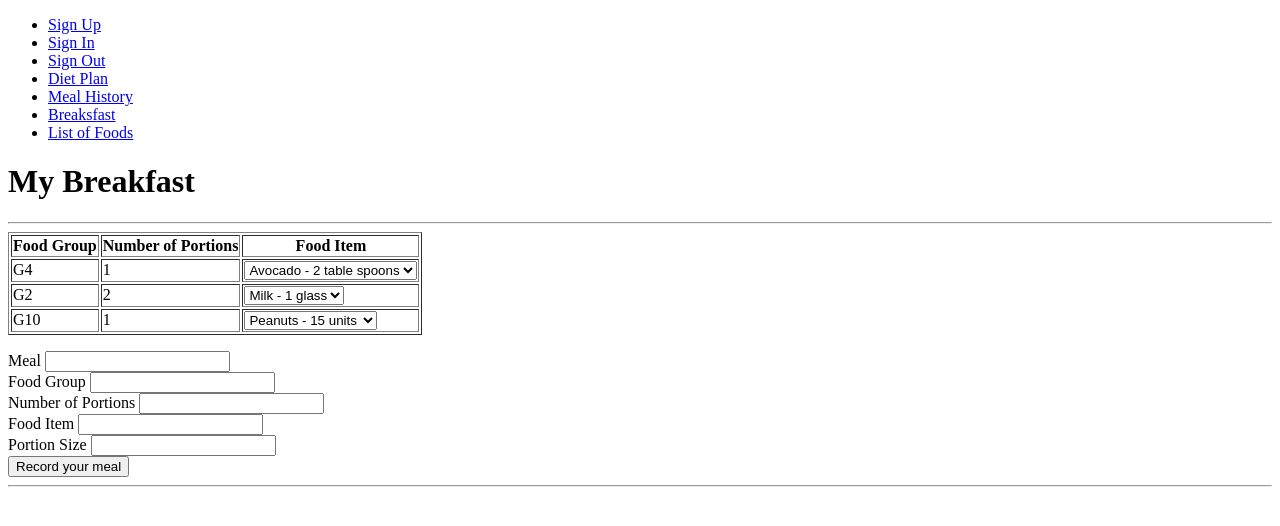
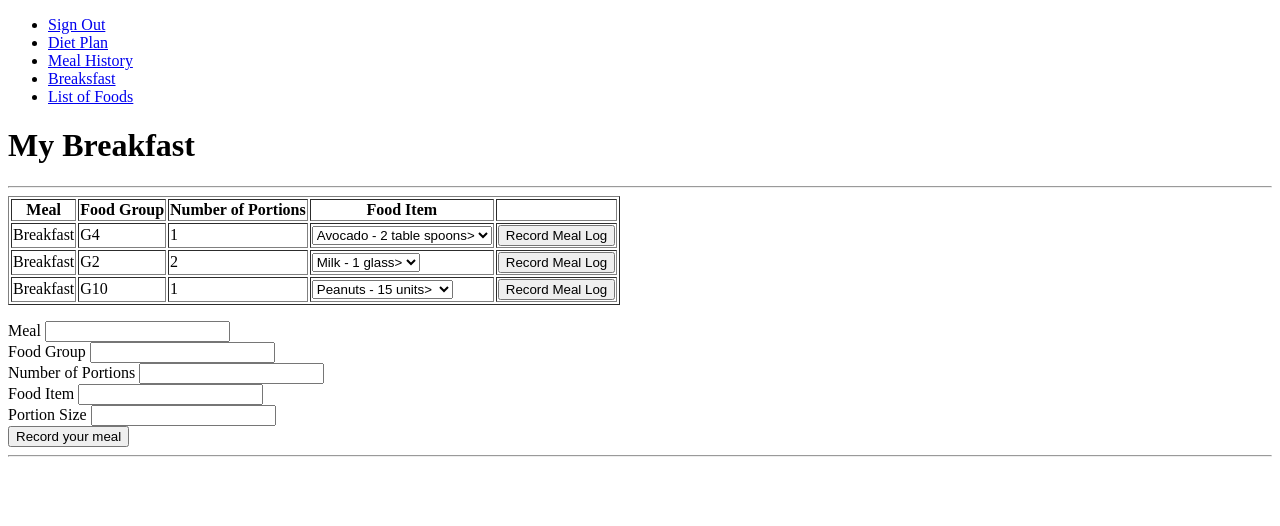
Before and after one commit to ricardoeavd/final_projet_base, a Rails app: page /breakfast in a window 1280 px wide. Shown: the top 526 px of the page. Run offline with Rails 7, Linux system fonts and the light colour scheme; a user stored in the database is signed in; data comes from the database, SQL or seed files in the repository; both versions use the stored data as it was after the commit.

Commit message:
Trial 3.2

```diff
--- a/app/controllers/meals_controller.rb
+++ b/app/controllers/meals_controller.rb
@@ -24,7 +24,7 @@ class MealsController < ApplicationController
     the_meal.food_group_name = params.fetch("query_food_group_name")
     the_meal.portions = params.fetch("query_portions")
     the_meal.food_item_name = params.fetch("query_food_item_name")
-    the_meal.portion_size = params.fetch("query_portion_size")
+    the_meal.portion_size = Fooditem.where({:food_item_name=>the_meal.food_item_name}).at(0).portion_size
 
     if the_meal.valid?
       the_meal.save
--- a/app/views/diets/breakfast.html.erb
+++ b/app/views/diets/breakfast.html.erb
@@ -5,6 +5,10 @@
   <div>
     <table border="1">
       <tr>
+
+        <th>
+          Meal
+        </th>
 
         <th>
           Food Group
@@ -18,10 +22,24 @@
           Food Item
         </th>
 
+        <th>
+
+        </th>
+
       </tr>
 
       <% @list_of_diets.each do |a_diet| %>
+
+      <form action="/insert_meal" method="post">
+        <input type="hidden" value ="Breakfast" id="meal_name_box" name="query_meal_name" class="form-control">
+        <input type="hidden" value =" <%= a_diet.food_group_name %>" id="food_group_name_box" name="query_food_group_name" class="form-control">
+        <input type="hidden" value ="<%= a_diet.portions %>" id="portions_box" name="query_portions" class="form-control">
+
       <tr>
+
+        <td>
+          Breakfast
+        </td>
 
        <td>
           <%= a_diet.food_group_name %>
@@ -32,17 +50,22 @@
         </td>
 
         <td>
-          <label for="food_item"></label>
+          <label for="query_food_item_name"></label>
 
-            <select name="food_item" id="food_item">
+            <select name="query_food_item_name" id="food_item_name_box">
             <% Fooditem.where(:food_group_name => a_diet.food_group_name).each do |a_food_item| %>
-              <option value="<%= a_food_item.food_item_name%>"><%= a_food_item.food_item_name%> -
-              <%= a_food_item.portion_size%>
+              <option value="<%= a_food_item.food_item_name%>"><%= a_food_item.food_item_name%> - <%= a_food_item.portion_size%>>
               </option>
             <% end %>
             </select>
         </td>
 
+        <td>
+          <button>
+            Record Meal Log
+          </button>
+        </td>
+       </form>
       </tr>
       <% end %>
     </table>
--- a/app/views/layouts/application.html.erb
+++ b/app/views/layouts/application.html.erb
@@ -47,12 +47,15 @@
 
     <nav>
         <ul>
+          <%if @current_user == nil %>
               <li><a href="/user_sign_up">Sign Up</a></li>
               <li> <a href="/">Sign In</a></li>
+          <% else %>
               <li><a href="/user_sign_out">Sign Out</a></li>
               <li><a href="/my_diet">Diet Plan</a></li>
               <li><a href="/meals">Meal History</a></li>
               <li><a href="/breakfast">Breaksfast</a></li>
+          <% end %>
               <li><a href="/fooditems">List of Foods</a></li>
         </ul>
     </nav>
```
Also changed, not shown: db/development.sqlite3. Lines whose indentation alone changed are shown as unchanged.
